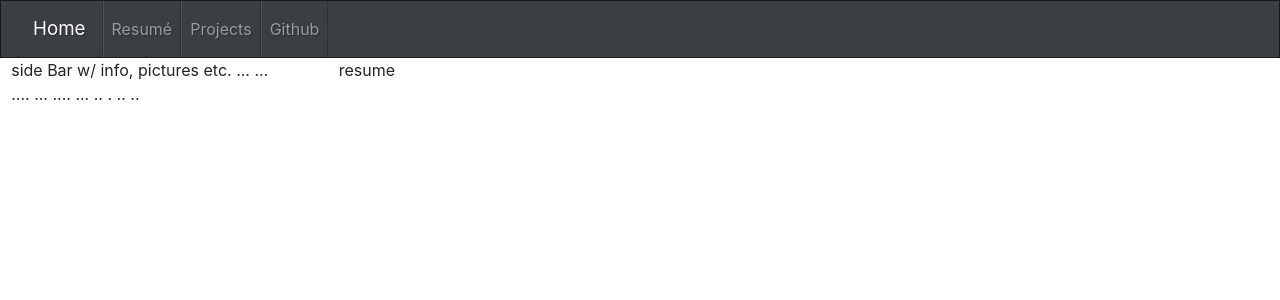
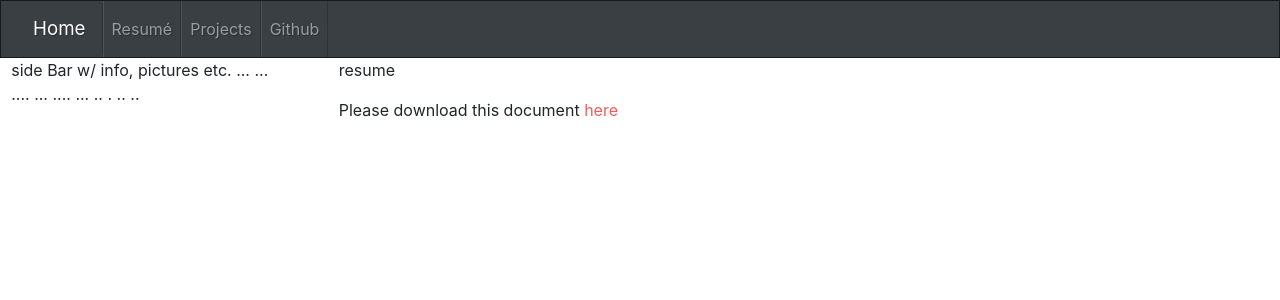
Before and after one commit to Jbru95/Jbru95.github.io, an Angular app in the folder site/: page /resume in a window 1280 px wide. Shown: the top 300 px of the page. Built offline with nearby package versions, Linux system fonts and the light colour scheme.

Commit message:
added download link

```diff
--- a/site/src/app/views/resume.html
+++ b/site/src/app/views/resume.html
@@ -1 +1,3 @@
 <p>resume</p>
+
+<p> Please download this document <a class='text-danger' href='../../assets/SAMPLE_DOWNLOAD.txt' download>here</a></p>
```
Also changed, not shown: site/src/assets/SAMPLE_DOWNLOAD.txt (added), 2 other files (tests, documents, lock files or other folders).
